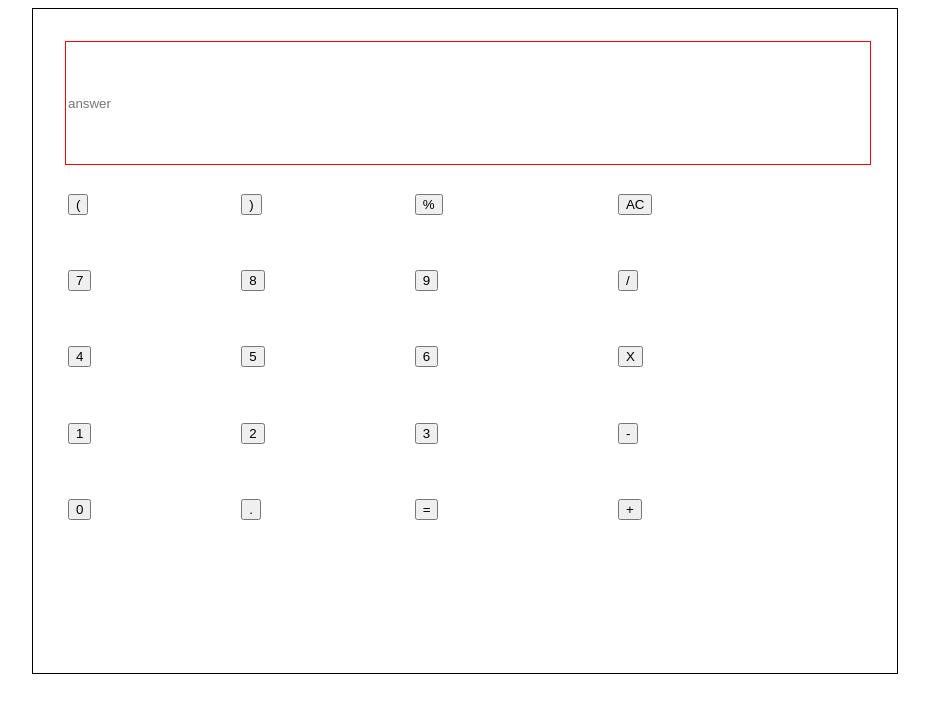
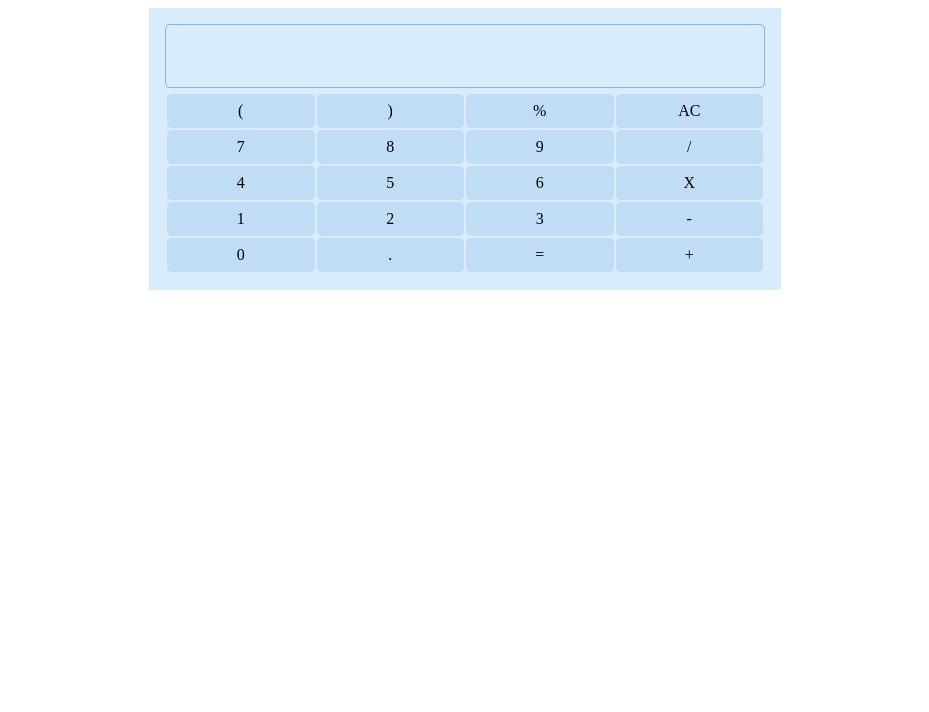
Before and after one commit to SharathKumarK06/Calculator.js, a plain HTML site: page index.html in a window 1280 px wide. Shown: the whole page, without its empty margins (175-1104 px from the left). Drawn offline with Linux system fonts and the light colour scheme.

Commit message:
Completed the ui of calculator

```diff
--- a/index.html
+++ b/index.html
@@ -7,123 +7,90 @@
     <link rel="stylesheet" href="styles/style.css">
   </head>
   <body>
-    <div class="container debug">
-      <input type="text" placeholder="answer" class="answer-bar">
+    <div class="container">
+      <div class="answer-block">
+        <textarea readonly="readonly" class="answer-bar"></textarea>
+      </div>
 
       <div class="button-block">
         <table class="table">
+          <tbody>
             <tr>
               <td class="">
-              <button class="btn">
-                (
-              </button>
+                <div class="btn"> ( </div>
               </td>
               <td class="">
-              <button class="btn">
-                )
-              </button>
+                <div class="btn"> ) </div>
               </td>
               <td class="">
-              <button class="btn">
-                %
-              </button>
+                <div class="btn"> % </div>
               </td>
               <td class="">
-              <button class="btn">
-                AC
-              </button>
+                <div class="btn"> AC </div>
               </td>
             </tr>
             <tr>
               <td class="">
-              <button class="btn">
-                7
-              </button>
+                <div class="btn"> 7 </div>
               </td>
               <td class="">
-              <button class="btn">
-                8
-              </button>
+                <div class="btn"> 8 </div>
               </td>
               <td class="">
-              <button class="btn">
-                9
-              </button>
+                <div class="btn"> 9 </div>
               </td>
               <td class="">
-              <button class="btn">
-                /
-              </button>
+                <div class="btn"> / </div>
               </td>
             </tr>
             <tr>
               <td class="">
-              <button class="btn">
-                4
-              </button>
+                <div class="btn"> 4 </div>
               </td>
               <td class="">
-              <button class="btn">
-                5
-              </button>
+                <div class="btn"> 5 </div>
               </td>
               <td class="">
-              <button class="btn">
-                6
-              </button>
+                <div class="btn"> 6 </div>
               </td>
               <td class="">
-              <button class="btn">
-                X
-              </button>
+                <div class="btn"> X </div>
               </td>
             </tr>
             <tr>
               <td class="">
-              <button class="btn">
-                1
-              </button>
+                <div class="btn"> 1 </div>
               </td>
               <td class="">
-              <button class="btn">
-                2
-              </button>
+                <div class="btn"> 2 </div>
               </td>
               <td class="">
-              <button class="btn">
-                3
-              </button>
+                <div class="btn"> 3 </div>
               </td>
               <td class="">
-              <button class="btn">
-                -
-              </button>
+                <div class="btn"> - </div>
               </td>
             </tr>
             <tr>
               <td class="">
-              <button class="btn">
-                0
-              </button>
+                <div class="btn"> 0 </div>
               </td>
               <td class="">
-              <button class="btn">
-                .
-              </button>
+                <div class="btn"> .  </div>
               </td>
               <td class="">
-              <button class="btn">
-                =
-              </button>
+                <div class="btn"> = </div>
               </td>
               <td class="">
-              <button class="btn">
-                +
-              </button>
+                <div class="btn"> + </div>
               </td>
             </tr>
+          </tbody>
         </table>
       </div>
     </div>
+
+    <!-- scripts -->
+    <script src="scripts/script.js"></script>
   </body>
 </html>
--- a/styles/style.css
+++ b/styles/style.css
@@ -1,31 +1,58 @@
 .container {
-  width: 800px;
-  height: 600px;
+  width: 600px;
   margin: auto;
-  padding: 2rem;
+  padding: 1rem;
+  background: #d9ecfc;
 }
 
-.answer-bar {
-  width: 100%;
-  height: 20%;
-  border: solid 1px red;
-  margin: 0;
+.table, tbody {
+  width: inherit;
+  table-layout: fixed;
 }
 
-.answer-bar button {
+textarea.answer-bar {
+  resize: none;
+  text-align: right;
+  background: #d9ecfc;
+  border: 1px solid #7db6e8;
+  border-radius: 5px;
+  outline-width: 0;
+  width: 100%;
+  height: 3em;
+  font-size: 16pt;
+  overflow: hidden;
+  max-width: 100%;
+  box-sizing: border-box;
+  -moz-box-sizing: border-box;
+  -webkit-box-sizing: border-box;
+  transition: background-color 500ms;
+}
 
+textarea.answer-bar:hover {
+  background-color: #c0e0fc;
 }
 
 .button-block {
   width: 100%;
-  height: 80%;
+  height: 100%;
 }
 
-.table {
-  width: inherit;
-  height: inherit;
+table td {
+  text-align: center;
+  padding: 0;
 }
 
-.debug {
-  border: solid 1px black;
+td .btn {
+  width: 100%;
+  padding: 0.5rem 0;
+  outline: none;
+  border: none;
+  background-color: #c1ddf5;
+  border-radius: 5px;
 }
+
+
+/* debug */
+/* .container, .button-block, td, .debug { */
+/*   border: solid 1px red; */
+/* } */
```
Also changed, not shown: 1 other file. Lines whose indentation alone changed are shown as unchanged.
